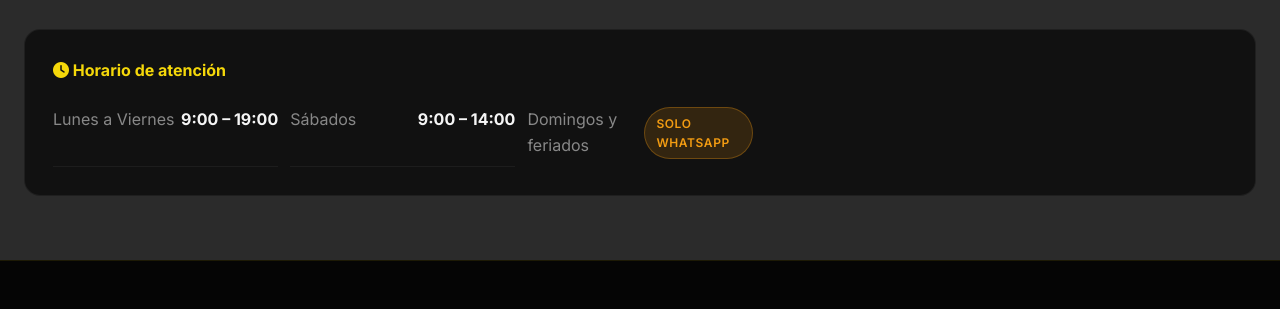
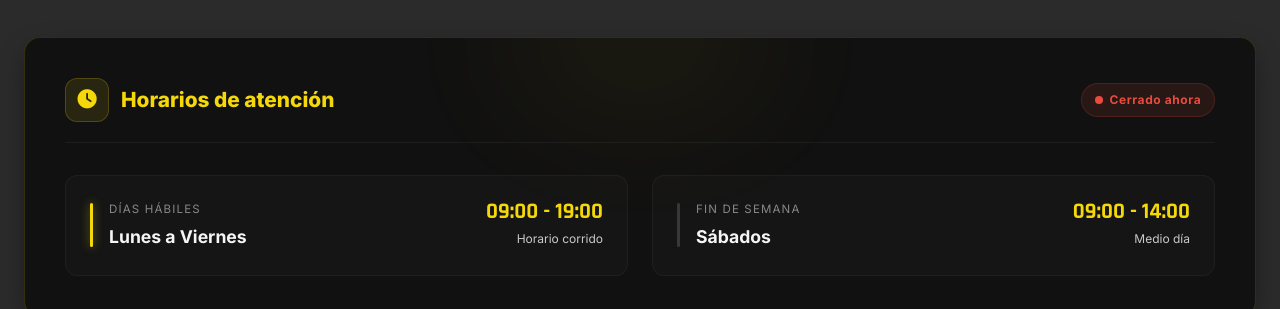
Before and after one commit to NicOrtiz29/Consecionario, a plain HTML site: page front/index.html in a window 1280 px wide. Shown: the part 2604-2913 px from the top of the page. Drawn offline with Linux system fonts and the light colour scheme; no server answers.

Commit message:
feat: premium redesign of store hours and dynamic real-time status

```diff
--- a/front/index.html
+++ b/front/index.html
@@ -330,7 +330,7 @@
     <div class="container">
       <div class="section-header text-center">
         <p class="section-label"><span>Por qué elegirnos</span></p>
-        <h2 class="section-title">La diferencia <span class="text-yellow">BBruno</span></h2>
+        <h2 class="section-title">La diferencia <span class="text-yellow">BBruno Automotores</span></h2>
         <p class="section-subtitle">Más de una década acompañando a familias en la compra de su vehículo</p>
       </div>
       <div class="grid grid-4" id="whyGrid">
@@ -374,7 +374,7 @@
           <div class="contact-label">Ubicación</div>
           <div class="contact-value">Tristán Suárez</div>
           <div class="contact-sub">Ezeiza, Buenos Aires, Argentina</div>
-          <a href="https://maps.google.com/?q=Tristán+Suárez+Ezeiza+Buenos+Aires" target="_blank" rel="noopener" class="btn btn-outline btn-sm" style="margin-top:1rem">
+          <a href="https://maps.app.goo.gl/VFjRoMBTE86QEoJY7" target="_blank" rel="noopener" class="btn btn-outline btn-sm" style="margin-top:1rem">
             <i class="fas fa-map" aria-hidden="true"></i> Ver en Maps
           </a>
         </div>
@@ -398,25 +398,104 @@
         </div>
       </div>
 
-      <!-- Horario -->
-      <div style="margin-top:2rem; background:var(--color-carbon); border-radius:var(--border-radius-lg); padding:1.75rem; border:1px solid rgba(255,255,255,0.06)">
-        <h3 style="font-size:1rem;font-weight:700;margin-bottom:1rem;color:var(--color-yellow)">
-          <i class="fas fa-clock" aria-hidden="true"></i> Horario de atención
-        </h3>
-        <div style="display:grid;grid-template-columns:repeat(auto-fill,minmax(200px,1fr));gap:0.75rem">
-          <div style="display:flex;justify-content:space-between;padding:0.5rem 0;border-bottom:1px solid rgba(255,255,255,0.05)">
-            <span style="color:var(--color-gray)">Lunes a Viernes</span>
-            <strong>9:00 – 19:00</strong>
-          </div>
-          <div style="display:flex;justify-content:space-between;padding:0.5rem 0;border-bottom:1px solid rgba(255,255,255,0.05)">
-            <span style="color:var(--color-gray)">Sábados</span>
-            <strong>9:00 – 14:00</strong>
-          </div>
-          <div style="display:flex;justify-content:space-between;padding:0.5rem 0">
-            <span style="color:var(--color-gray)">Domingos y feriados</span>
-            <span class="badge badge-warning">Solo WhatsApp</span>
+      <!-- Horario Mejorado -->
+      <div class="schedule-premium-card" style="margin-top:2.5rem; position: relative; overflow: hidden; background: linear-gradient(145deg, var(--color-carbon) 0%, #111 100%); border-radius: var(--border-radius-lg); padding: 2.5rem; border: 1px solid rgba(245,216,10,0.15); box-shadow: 0 10px 30px -10px rgba(0,0,0,0.7);">
+        <!-- Decorative background glow -->
+        <div style="position: absolute; top: -50px; left: 50%; transform: translateX(-50%); width: 250px; height: 100px; background: var(--color-yellow); filter: blur(80px); opacity: 0.1; border-radius: 50%; pointer-events: none;"></div>
+
+        <div style="display:flex; align-items:center; justify-content:space-between; margin-bottom: 2rem; border-bottom: 1px solid rgba(255,255,255,0.05); padding-bottom: 1.25rem;">
+          <h3 style="font-size:1.3rem; font-weight:800; color:var(--color-yellow); display:flex; align-items:center; gap: 0.75rem; margin: 0;">
+            <div style="width: 44px; height: 44px; background: rgba(245,216,10,0.1); border-radius: 12px; display:flex; align-items:center; justify-content:center; border: 1px solid rgba(245,216,10,0.2);">
+              <i class="fas fa-clock" aria-hidden="true" style="font-size: 1.2rem;"></i>
+            </div>
+            Horarios de atención
+          </h3>
+          <div id="storeStatusBadge" class="status-badge" style="background: rgba(46,204,113,0.1); color: var(--color-success); padding: 0.4rem 0.8rem; border-radius: 20px; font-size: 0.75rem; font-weight: 700; letter-spacing: 0.05em; border: 1px solid rgba(46,204,113,0.2); display: flex; align-items: center; gap: 0.4rem;">
+            <span id="storeStatusDot" style="display:block; width:8px; height:8px; background:var(--color-success); border-radius: 50%; box-shadow: 0 0 8px var(--color-success); animation: pulseGreen 2s infinite;"></span>
+            <span id="storeStatusText">Calculando...</span>
           </div>
         </div>
+
+        <div style="display:grid; grid-template-columns: repeat(auto-fit, minmax(280px, 1fr)); gap: 1.5rem; position: relative; z-index: 2;">
+          <!-- Lunes a Viernes -->
+          <div style="background: rgba(255,255,255,0.02); border: 1px solid rgba(255,255,255,0.04); border-radius: 12px; padding: 1.5rem; display: flex; align-items: center; justify-content: space-between; transition: all 0.3s ease;" onmouseover="this.style.background='rgba(255,255,255,0.04)'; this.style.borderColor='rgba(245,216,10,0.2)';" onmouseout="this.style.background='rgba(255,255,255,0.02)'; this.style.borderColor='rgba(255,255,255,0.04)';">
+            <div style="display: flex; align-items: center; gap: 1rem;">
+              <div style="width: 3px; height: 44px; background: var(--color-yellow); border-radius: 4px; box-shadow: 0 0 10px rgba(245,216,10,0.5);"></div>
+              <div>
+                <span style="display:block; font-size: 0.72rem; color: var(--color-gray); text-transform: uppercase; letter-spacing: 0.1em; margin-bottom: 0.3rem;">Días hábiles</span>
+                <strong style="font-size: 1.1rem; color: var(--color-white);">Lunes a Viernes</strong>
+              </div>
+            </div>
+            <div style="text-align: right;">
+              <strong style="display:block; font-size: 1.4rem; font-family: var(--font-display); color: var(--color-yellow); line-height: 1.1;">09:00 - 19:00</strong>
+              <span style="font-size: 0.75rem; color: var(--color-gray-light);">Horario corrido</span>
+            </div>
+          </div>
+
+          <!-- Sábados -->
+          <div style="background: rgba(255,255,255,0.02); border: 1px solid rgba(255,255,255,0.04); border-radius: 12px; padding: 1.5rem; display: flex; align-items: center; justify-content: space-between; transition: all 0.3s ease;" onmouseover="this.style.background='rgba(255,255,255,0.04)'; this.style.borderColor='rgba(245,216,10,0.2)';" onmouseout="this.style.background='rgba(255,255,255,0.02)'; this.style.borderColor='rgba(255,255,255,0.04)';">
+            <div style="display: flex; align-items: center; gap: 1rem;">
+              <div style="width: 3px; height: 44px; background: rgba(255,255,255,0.15); border-radius: 4px;"></div>
+              <div>
+                <span style="display:block; font-size: 0.72rem; color: var(--color-gray); text-transform: uppercase; letter-spacing: 0.1em; margin-bottom: 0.3rem;">Fin de semana</span>
+                <strong style="font-size: 1.1rem; color: var(--color-white);">Sábados</strong>
+              </div>
+            </div>
+            <div style="text-align: right;">
+              <strong style="display:block; font-size: 1.4rem; font-family: var(--font-display); color: var(--color-yellow); line-height: 1.1;">09:00 - 14:00</strong>
+              <span style="font-size: 0.75rem; color: var(--color-gray-light);">Medio día</span>
+            </div>
+          </div>
+        </div>
+
+        <style>
+          @keyframes pulseGreen { 0% { box-shadow: 0 0 0 0 rgba(46,204,113,0.4); } 70% { box-shadow: 0 0 0 6px rgba(46,204,113,0); } 100% { box-shadow: 0 0 0 0 rgba(46,204,113,0); } }
+          @keyframes pulseRed { 0% { box-shadow: 0 0 0 0 rgba(231,76,60,0.4); } 70% { box-shadow: 0 0 0 6px rgba(231,76,60,0); } 100% { box-shadow: 0 0 0 0 rgba(231,76,60,0); } }
+        </style>
+
+        <script>
+          (function() {
+            function updateStatus() {
+              const b = document.getElementById('storeStatusBadge');
+              const d = document.getElementById('storeStatusDot');
+              const t = document.getElementById('storeStatusText');
+              if (!b || !d || !t) return;
+
+              // Local time in Argentina
+              const now = new Date(new Date().toLocaleString("en-US", {timeZone: "America/Argentina/Buenos_Aires"}));
+              const day = now.getDay();
+              const hour = now.getHours();
+
+              let isOpen = false;
+              if (day >= 1 && day <= 5) { // Lunes a Viernes
+                if (hour >= 9 && hour < 19) isOpen = true;
+              } else if (day === 6) { // Sábado
+                if (hour >= 9 && hour < 14) isOpen = true;
+              }
+              // Domingo (0) siempre falso
+
+              if (isOpen) {
+                b.style.background = 'rgba(46,204,113,0.1)';
+                b.style.color = '#2ecc71';
+                b.style.borderColor = 'rgba(46,204,113,0.2)';
+                d.style.background = '#2ecc71';
+                d.style.boxShadow = '0 0 8px #2ecc71';
+                d.style.animation = 'pulseGreen 2s infinite';
+                t.textContent = 'Abierto ahora';
+              } else {
+                b.style.background = 'rgba(231,76,60,0.1)';
+                b.style.color = '#e74c3c';
+                b.style.borderColor = 'rgba(231,76,60,0.2)';
+                d.style.background = '#e74c3c';
+                d.style.boxShadow = '0 0 8px #e74c3c';
+                d.style.animation = 'pulseRed 2s infinite';
+                t.textContent = 'Cerrado ahora';
+              }
+            }
+            updateStatus();
+            setInterval(updateStatus, 60000);
+          })();
+        </script>
       </div>
     </div>
   </section>
```
